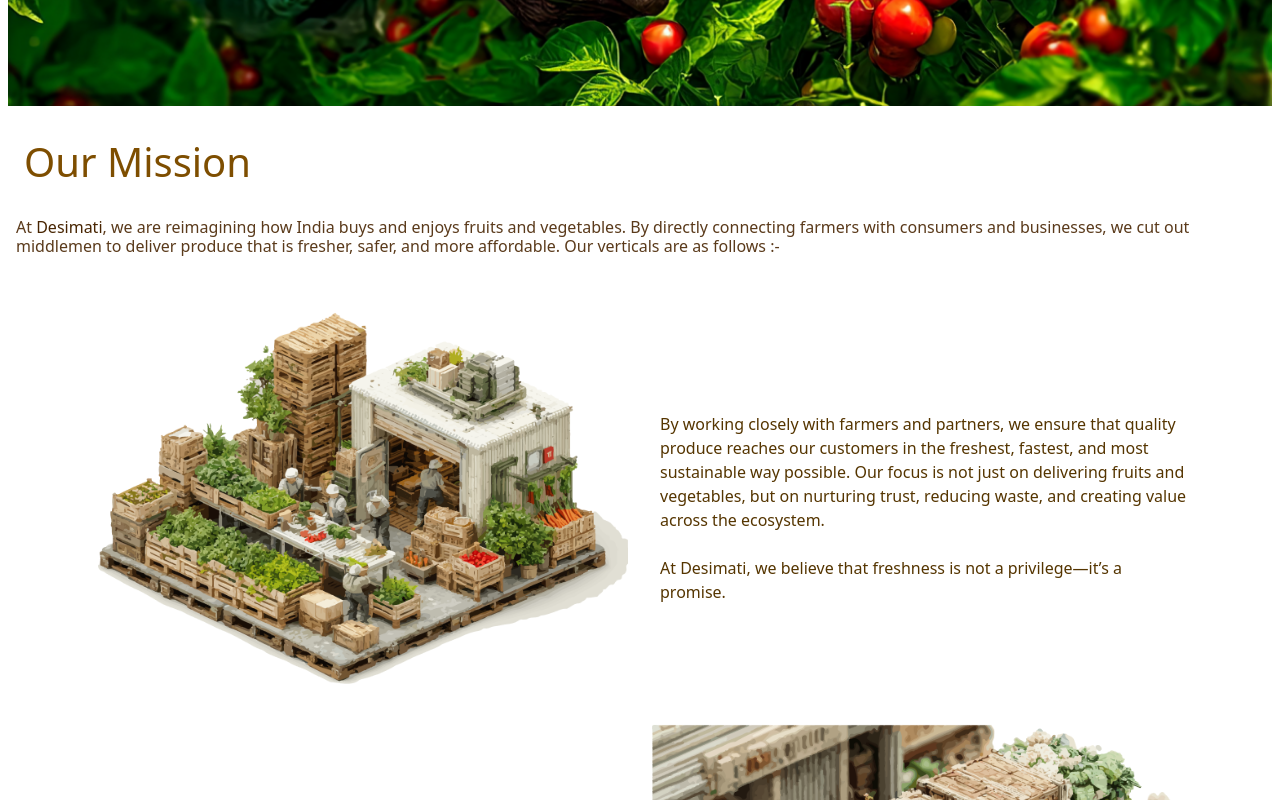
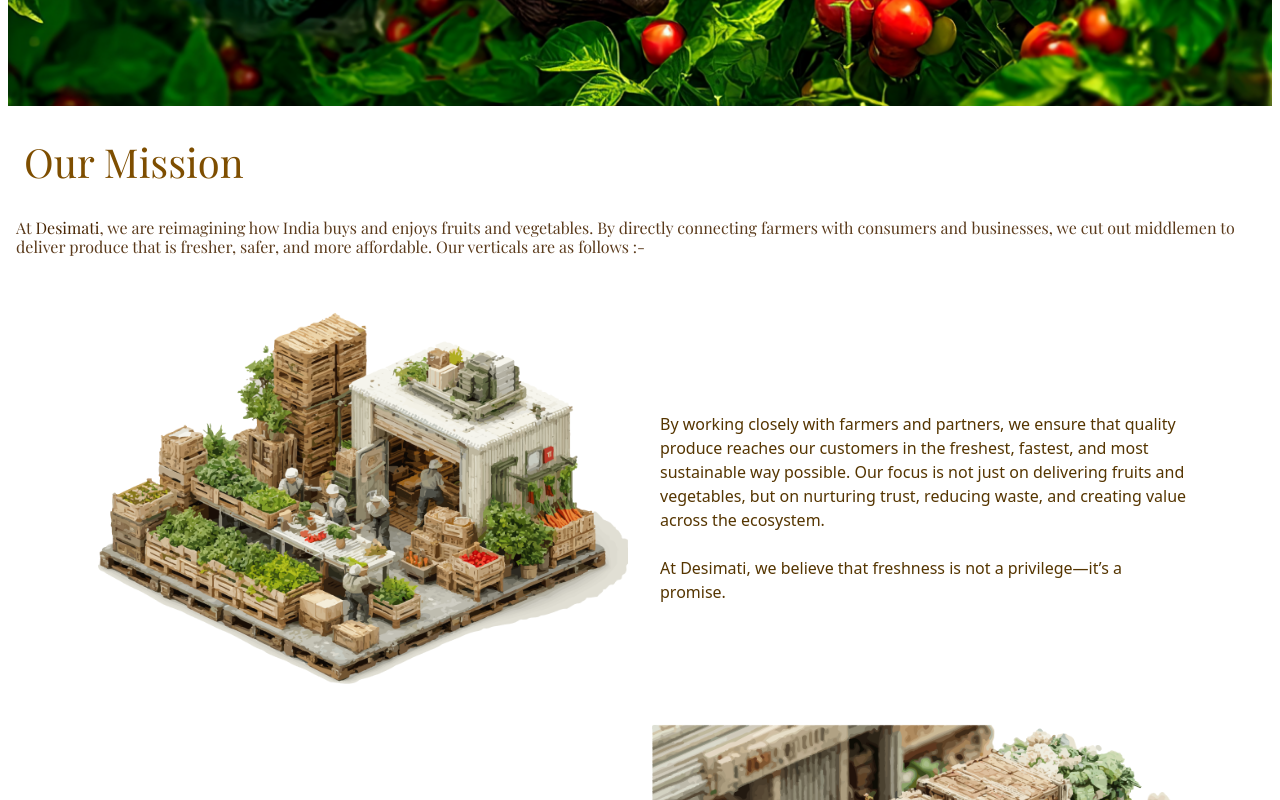
Before and after one commit to Desimati/desimati_website, a Next.js app: page /about in a window 1280 px wide. Shown: the part 920-1720 px from the top of the page. Built offline with nearby package versions, Linux system fonts and the light colour scheme.

Commit message:
temp1234

```diff
--- a/src/app/about/page.tsx
+++ b/src/app/about/page.tsx
@@ -18,7 +18,6 @@ export default function About() {
         </h6>
       </div>
 
-      {/* Section 1 */}
       <div className="container my-4">
         <div className="row pt-2 align-items-center">
           <div className="col-md-6 text-center">
@@ -40,7 +39,6 @@ export default function About() {
           </div>
         </div>
 
-        {/* Section 2 */}
         <div className="row align-items-center my-4">
           <div className="col-md-6">
             <p className="p-2 m-2" style={{ color: "#553500", marginTop: "20px" }}>
@@ -61,10 +59,8 @@ export default function About() {
           </div>
         </div>
 
-        {/* Vision Section */}
         <h1 className="p-2" style={{ color: "#7E4E00" }}>Our Vision</h1>
 
-        {/* Section 3 */}
         <div className="row align-items-center my-4">
           <div className="col-md-6 text-center">
             <Image
@@ -85,7 +81,6 @@ export default function About() {
           </div>
         </div>
 
-        {/* Section 4 */}
         <div className="row align-items-center my-4">
           <div className="col-md-6">
             <p className="m-2 pt-3" style={{ color: "#553500", marginTop: "20px" }}>
--- a/src/app/globals.css
+++ b/src/app/globals.css
@@ -1,5 +1,10 @@
 html, body {
   overflow-x: hidden;
+  font-family: var(--font-outfit);
+}
+
+h1, h2, h3, h4, h5, h6 {
+  font-family: var(--font-playfair), serif;
 }
 
 .form-control:focus,
```
